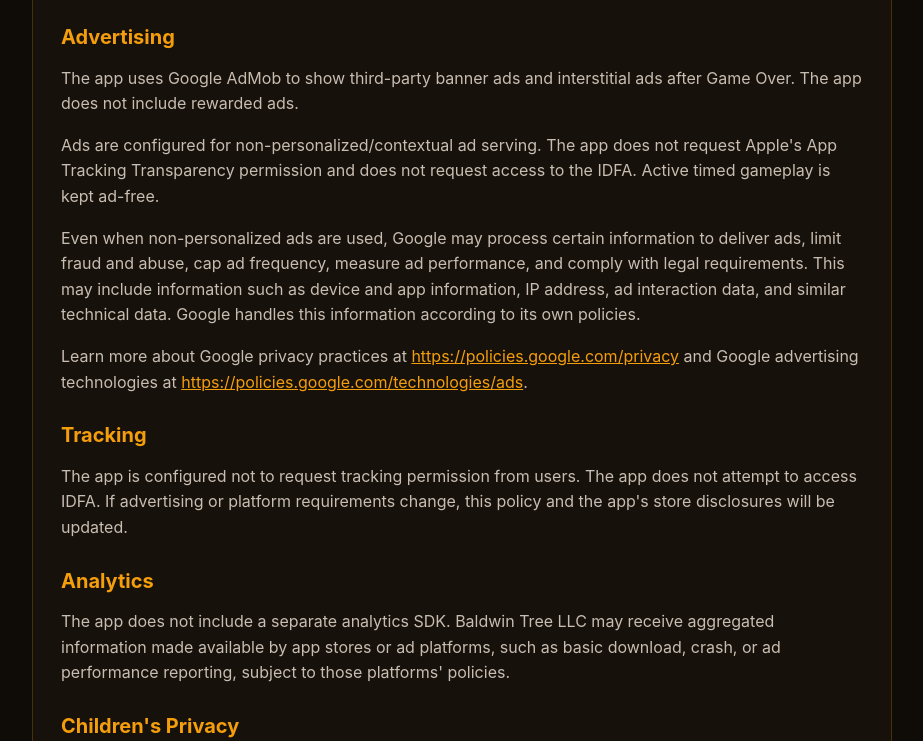
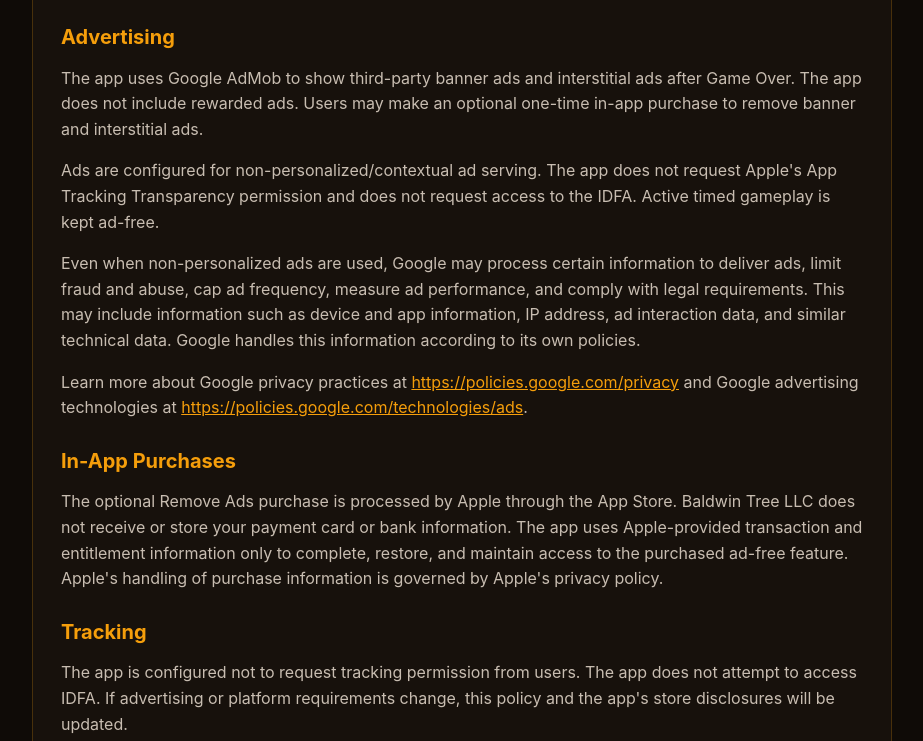
Before and after one commit to BaldTree/BaldTree.github.io, a plain HTML site: page privacy.html in a window 1280 px wide. Shown: the part 824-1565 px from the top of the page, without its empty margins (178-1101 px from the left). Drawn offline with Linux system fonts and the light colour scheme.

Commit message:
Document optional Remove Ads purchase

```diff
--- a/privacy.html
+++ b/privacy.html
@@ -109,7 +109,8 @@
       <h2>Advertising</h2>
       <p>
         The app uses Google AdMob to show third-party banner ads and interstitial ads after Game Over. The app does
-        not include rewarded ads.
+        not include rewarded ads. Users may make an optional one-time in-app purchase to remove banner and
+        interstitial ads.
       </p>
       <p>
         Ads are configured for non-personalized/contextual ad serving. The app does not request Apple's App Tracking
@@ -126,6 +127,14 @@
         <a href="https://policies.google.com/privacy" rel="noopener">https://policies.google.com/privacy</a> and
         Google advertising technologies at
         <a href="https://policies.google.com/technologies/ads" rel="noopener">https://policies.google.com/technologies/ads</a>.
+      </p>
+
+      <h2>In-App Purchases</h2>
+      <p>
+        The optional Remove Ads purchase is processed by Apple through the App Store. Baldwin Tree LLC does not
+        receive or store your payment card or bank information. The app uses Apple-provided transaction and
+        entitlement information only to complete, restore, and maintain access to the purchased ad-free feature.
+        Apple's handling of purchase information is governed by Apple's privacy policy.
       </p>
 
       <h2>Tracking</h2>
@@ -163,6 +172,7 @@
       <h2>Your Choices</h2>
       <ul>
         <li>You can delete local game history by deleting the app from your device.</li>
+        <li>You can make an optional one-time purchase to remove ads and restore that purchase through the app.</li>
         <li>You can manage device-level ad and privacy settings through your operating system settings.</li>
         <li>You can review Google's privacy controls through Google's privacy resources linked above.</li>
       </ul>
```
